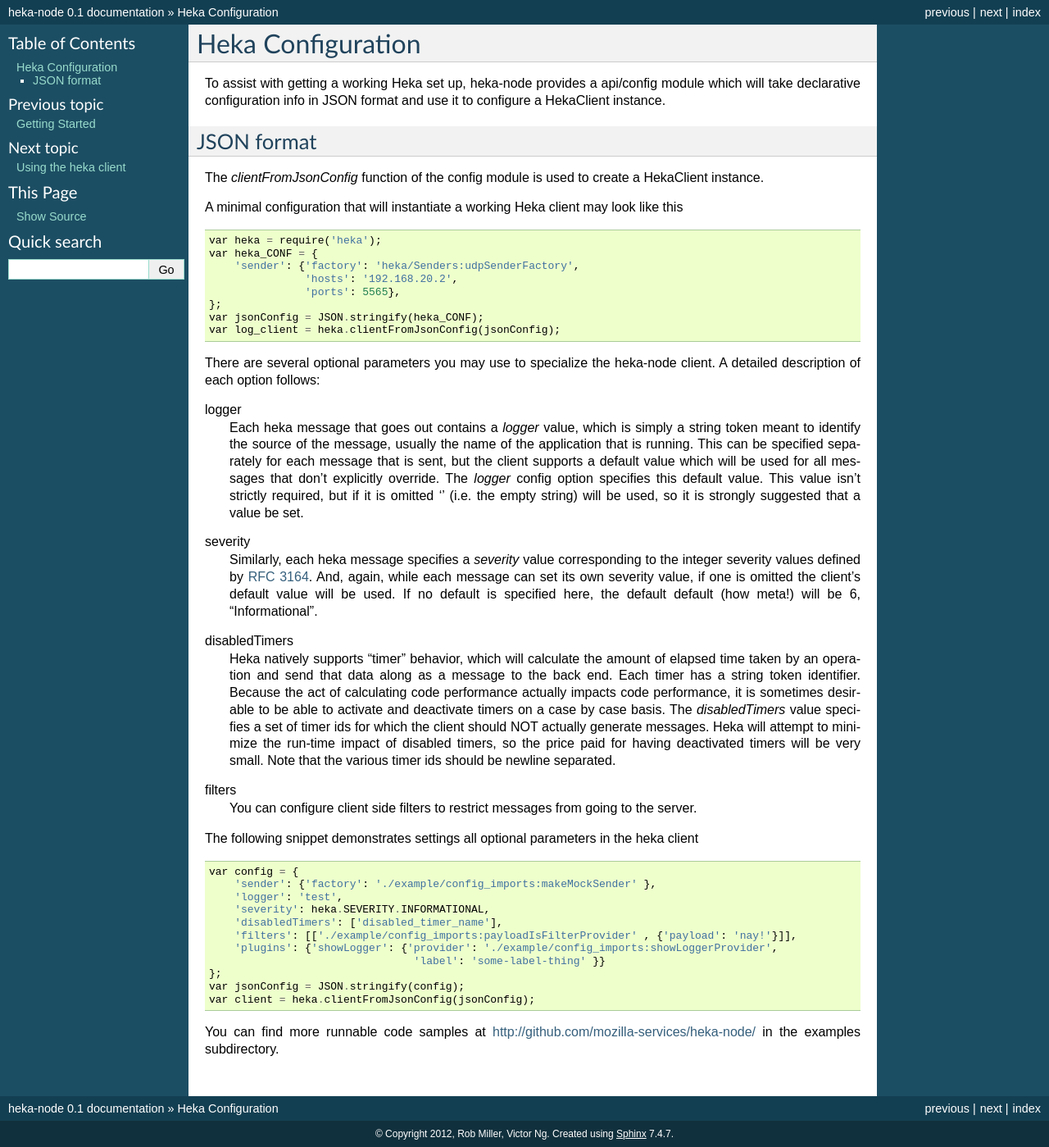
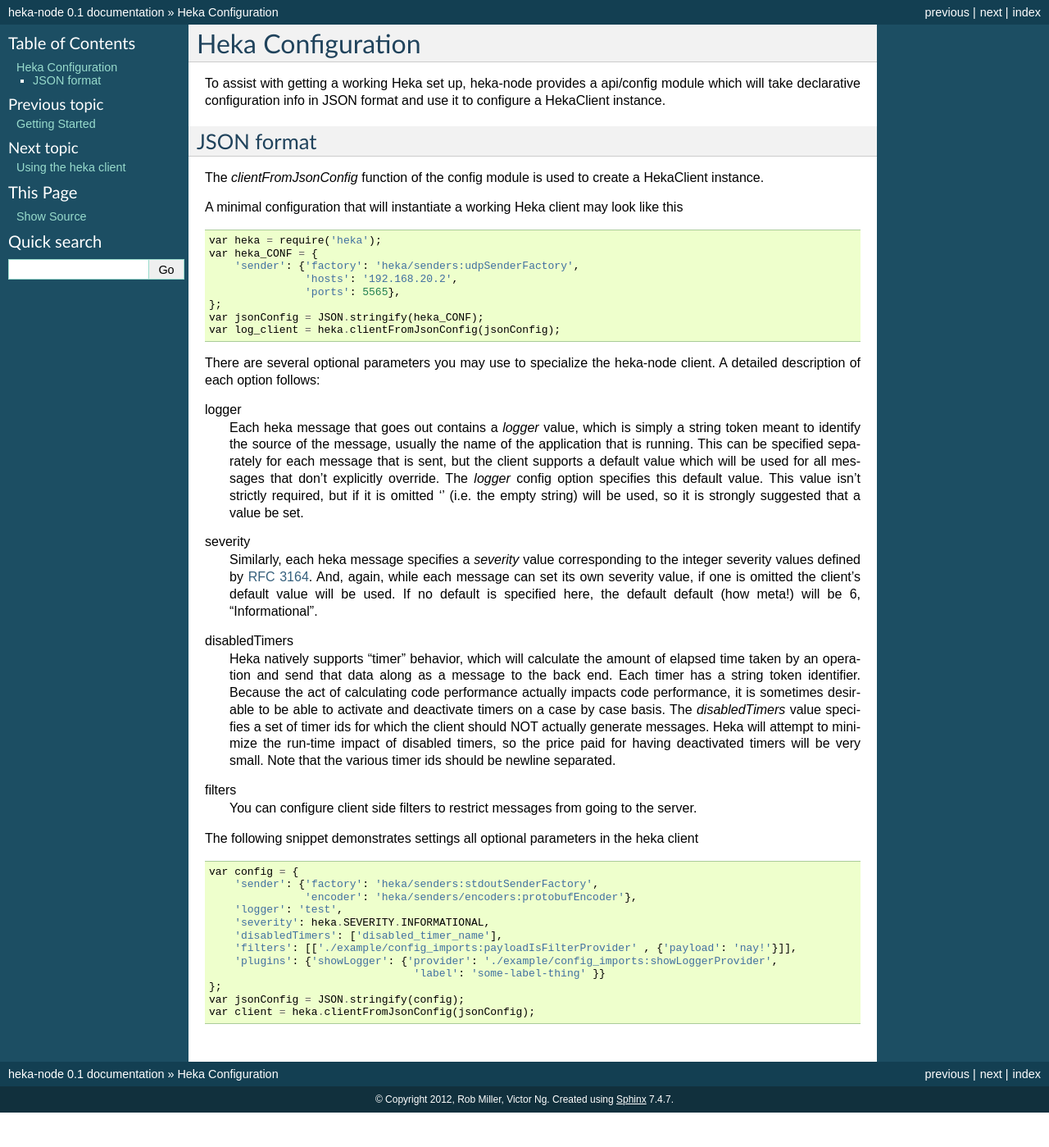
Before and after one commit to mozilla-services/heka-node, a Sphinx documentation site: the page built from docs/source/config.rst, in a window 1280 px wide. Shown: the whole page at 82% size. Built offline with Sphinx 7.4.7, drawn with Linux system fonts in a browser that asks for light colours; after the commit the page ends 1357 px from its top, so only the background shows below that.

Commit message:
updated senderfactory strings in config.rst

```diff
--- a/docs/source/config.rst
+++ b/docs/source/config.rst
@@ -17,7 +17,7 @@
 
     var heka = require('heka');
     var heka_CONF = {
-        'sender': {'factory': 'heka/Senders:udpSenderFactory',
+        'sender': {'factory': 'heka/senders:udpSenderFactory',
                    'hosts': '192.168.20.2',
                    'ports': 5565},
     };
@@ -66,7 +66,8 @@
 the heka client ::
 
     var config = {
-        'sender': {'factory': './example/config_imports:makeMockSender' },
+        'sender': {'factory': 'heka/senders:stdoutSenderFactory',
+                   'encoder': 'heka/senders/encoders:protobufEncoder'},
         'logger': 'test',
         'severity': heka.SEVERITY.INFORMATIONAL,
         'disabledTimers': ['disabled_timer_name'],
@@ -76,8 +77,3 @@
     };
     var jsonConfig = JSON.stringify(config);
     var client = heka.clientFromJsonConfig(jsonConfig);
-
-
-You can find more runnable code samples at
-http://github.com/mozilla-services/heka-node/ in the examples
-subdirectory.
```
